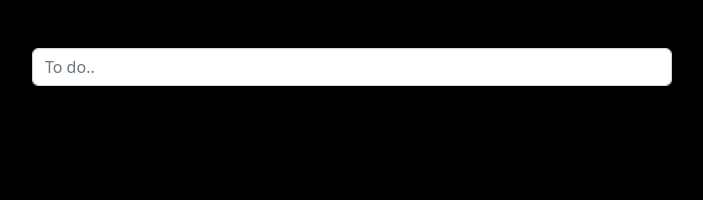
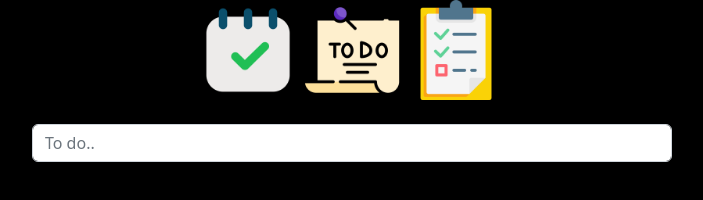
Before and after one commit to mandeepsinghkhaira/todoApp, a plain HTML site: page index.html in a window 1280 px wide. Shown: the whole page, without its empty margins (288-991 px from the left). Drawn offline with nearby package versions, Linux system fonts and the light colour scheme.

Commit message:
Update index.html

```diff
--- a/index.html
+++ b/index.html
@@ -15,9 +15,9 @@
   </head>
   <body style="background-color: black; color: white">
     <div class="m">
-      <img src="images/1.png" alt="" />
-      <img src="images/2.png" alt="" />
-      <img src="images/3.png" alt="" />
+      <img src="1.png" alt="" />
+      <img src="2.png" alt="" />
+      <img src="3.png" alt="" />
       <br /><br />
       <input
         type="text"
```
